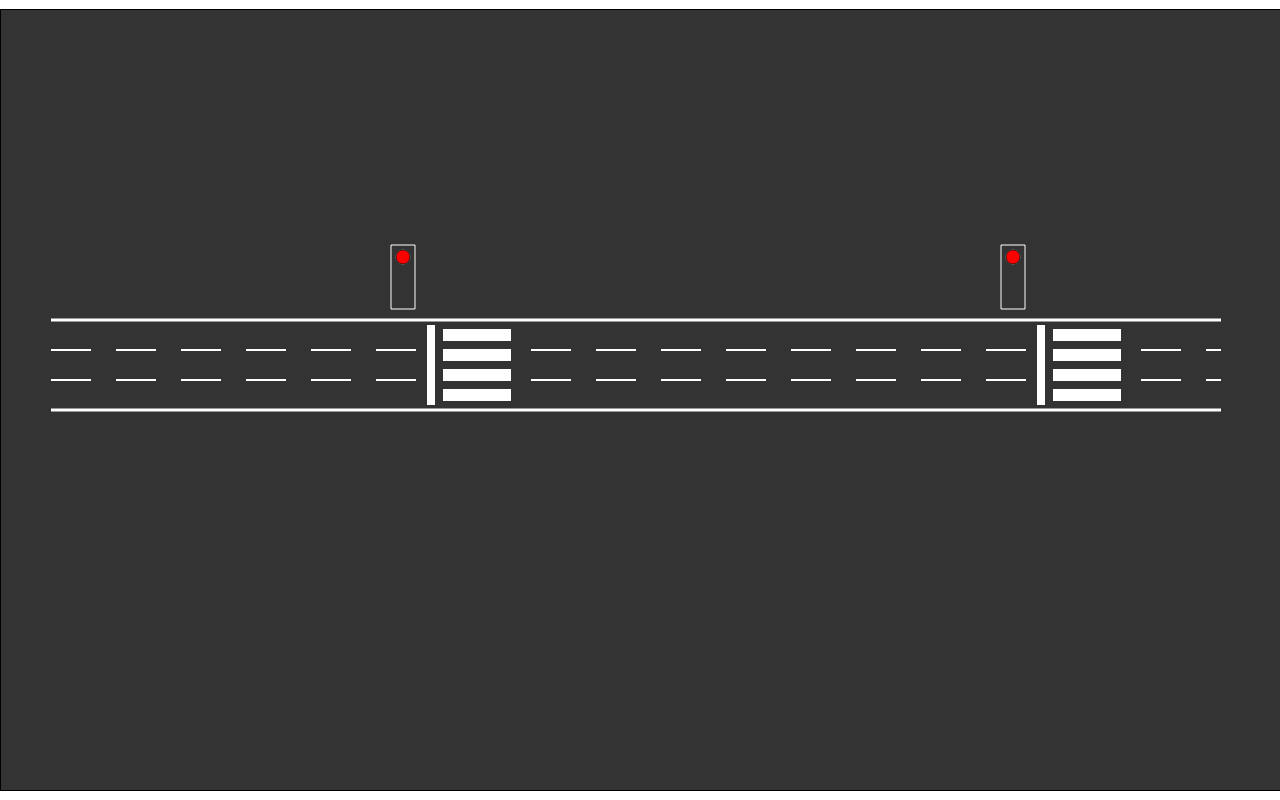
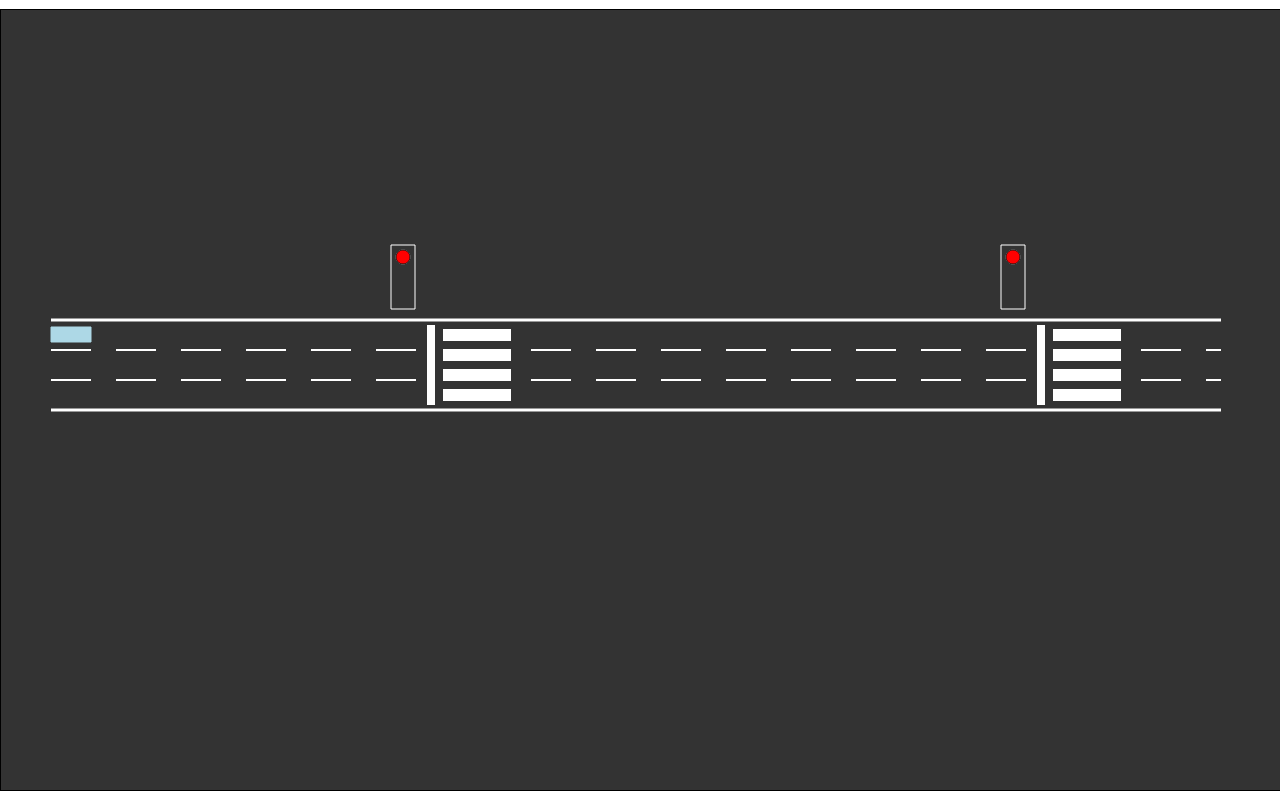
Before and after one commit to lucasguaru/transito-01, a plain HTML site: page index.html in a window 1280 px wide. Drawn offline with Linux system fonts and the light colour scheme.

Commit message:
cenario e primeiro carro

```diff
--- a/carro.js
+++ b/carro.js
@@ -1,3 +1,22 @@
 class Carro {
+    constructor(ctx, left, top) {
+        this.ctx = ctx;
+        this.left = left;
+        this.top = top;
+        this.CAR_COLORS = ['white', 'red', 'green', 'blue', 'lightblue', 'lightgreen'];
+        this.cor = this.getRandom(this.CAR_COLORS);
+    }
 
+    atualizar() {
+
+    }
+
+    desenhar() {
+        draw.drawRect(this.left, this.top, 40, 15, 1, this.cor, this.cor);
+    }
+
+    getRandom(array) {
+        let i = Math.floor(Math.random() * array.length);
+        return array[i];
+    }
 }
--- /dev/null
+++ b/cenario.js
@@ -0,0 +1,22 @@
+class Cenario {
+    constructor(ctx) {
+        this.ctx = ctx;
+        let top = (ALTURA / 2 - 80);
+        this.pista = new Pista(ctx, top);
+        this.carros = [];
+        this.carros.push(new Carro(ctx, 50, top + 7));
+    }
+
+    atualizar() {
+        this.carros.forEach(carro => {
+            carro.atualizar();
+        });
+    }
+
+    desenhar() {
+        this.pista.desenhar();
+        this.carros.forEach(carro => {
+            carro.desenhar();
+        });
+    }
+}
--- a/draw.js
+++ b/draw.js
@@ -9,12 +9,16 @@ var draw = {
         ctx.stroke();
     },
 
-    drawRect(x, y, xTo, yTo, lineWidth, color, lineDash) {
+    drawRect(x, y, xTo, yTo, lineWidth, strokeStyle, fillStyle, lineDash) {
         ctx.beginPath();
         ctx.setLineDash(lineDash || [1, 0])
         ctx.lineWidth = lineWidth || 1;
         ctx.rect(x, y, xTo, yTo);
-        ctx.strokeStyle = color || 'black';
+        ctx.strokeStyle = strokeStyle || 'black';
+        if (fillStyle) {
+            ctx.fillStyle = fillStyle || 'white';
+            ctx.fill();
+        }
         ctx.stroke();
     },
 
@@ -26,8 +30,10 @@ var draw = {
         ctx.arc(x, y, raio, 0, 2 * Math.PI);
         ctx.stroke();
         ctx.strokeStyle = strokeStyle || 'black';
-        ctx.fillStyle = fillStyle || 'white';
-        ctx.fill();
+        if (fillStyle) {
+            ctx.fillStyle = fillStyle || 'white';
+            ctx.fill();
+        }
         ctx.stroke();
     }
 };
--- a/index.html
+++ b/index.html
@@ -4,11 +4,12 @@
     <meta charset="UTF-8">
     <meta name="viewport" content="width=device-width, initial-scale=1.0">
     <title>Trânsito 01</title>
+    <script defer src="carro.js"></script>
     <script defer src="semaforo.js"></script>
     <script defer src="faixa.js"></script>
     <script defer src="pista.js"></script>
+    <script defer src="cenario.js"></script>
     <script defer src="draw.js"></script>
-    <script defer src="carro.js"></script>
     <script defer src="tela.js"></script>
     <style>
         * {
--- a/pista.js
+++ b/pista.js
@@ -1,13 +1,14 @@
 class Pista {
-    constructor(ctx) {
+    constructor(ctx, top) {
         this.ctx = ctx;
+        this.top = top;
         this.faixa = new Faixa(ctx);
         this.semaforo1 = new Semaforo(ctx, 5, 10, false, 3);
         this.semaforo2 = new Semaforo(ctx, 5, 10, false);
     }
 
     desenhar() {
-        let top = (ALTURA / 2 - 80);
+        let top = this.top;
         let height = top + 90;
         let linhaLat1 = top;
         let linhaLat2 = height;
--- a/semaforo.js
+++ b/semaforo.js
@@ -33,8 +33,6 @@ class Semaforo {
                 agendarFechar();
             }, tempoFechado * 1000);
         }
-
-
     }
 
     desenhar(left, top) {
--- a/tela.js
+++ b/tela.js
@@ -5,7 +5,7 @@ if (LARGURA > 1500) {
     LARGURA = 1500;
 }
 // ALTURA = 800;
-var pista = undefined;
+var cenario = undefined;
 
 function main() {
     canvas = document.createElement("canvas");
@@ -16,7 +16,7 @@ function main() {
     document.body.appendChild(canvas);
     // ctx.scale(2,2);
 
-    pista = new Pista(ctx);
+    cenario = new Cenario(ctx);
 
     roda();
 }
@@ -27,13 +27,14 @@ function roda() {
 }
 function atualiza() {
     frames++;
+    cenario.atualizar();
     // personagem.atualiza();
     // obstaculos.atualiza();
 }
 function desenha() {
     ctx.fillStyle = "#333333";
     ctx.fillRect(0, 0, LARGURA, ALTURA);
-    pista.desenhar();
+    cenario.desenhar();
     // chao.desenha();
     // obstaculos.desenha();
     // personagem.desenha();
```
